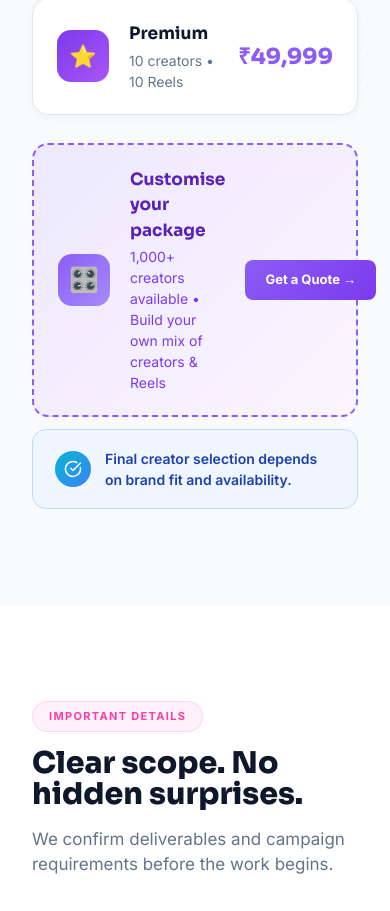
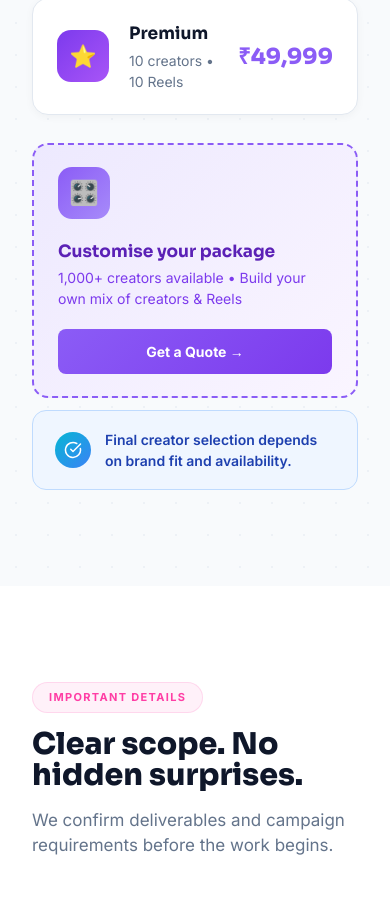
Before and after one commit to mysocialcrux8008-hash/My-social-Crux, a Next.js app: page /influencer-marketing-services in a window 390 px wide. Shown: the part 10010-10921 px from the top of the page. Built offline with nearby package versions, Linux system fonts and the light colour scheme.

Commit message:
Fix mobile responsive layout on influencer page custom package card

```diff
--- a/src/app/influencer-marketing-services/InfluencerContent.tsx
+++ b/src/app/influencer-marketing-services/InfluencerContent.tsx
@@ -139,18 +139,20 @@ export default function InfluencerContent() {
           <motion.div
             initial={{ opacity: 0, y: 16 }} whileInView={{ opacity: 1, y: 0 }} viewport={{ once: true }} transition={{ delay: 0.35 }}
             whileHover={{ y: -3, boxShadow: "0 16px 48px rgba(139,92,246,0.18)" }}
-            style={{ display: "flex", alignItems: "center", gap: "20px", padding: "22px 24px", borderRadius: "16px", background: "linear-gradient(135deg,#EDE9FE,#FAF5FF)", border: "2px dashed #8B5CF6", marginBottom: "12px", cursor: "pointer", transition: "all 0.25s" }}>
+            style={{ display: "flex", alignItems: "center", gap: "20px", padding: "22px 24px", borderRadius: "16px", background: "linear-gradient(135deg,#EDE9FE,#FAF5FF)", border: "2px dashed #8B5CF6", marginBottom: "12px", transition: "all 0.25s", flexWrap: "wrap" }}
+            className="inf-custom-pkg">
             <div style={{ width: "52px", height: "52px", borderRadius: "14px", background: "linear-gradient(135deg,#8B5CF6,#A78BFA)", display: "flex", alignItems: "center", justifyContent: "center", fontSize: "24px", flexShrink: 0 }}>
               🎛️
             </div>
-            <div style={{ flex: 1 }}>
+            <div style={{ flex: 1, minWidth: "160px" }}>
               <div style={{ fontFamily: "'Sora',sans-serif", fontSize: "17px", fontWeight: 700, color: "#5B21B6" }}>Customise your package</div>
               <div style={{ color: "#7C3AED", fontSize: "14px", marginTop: "3px" }}>1,000+ creators available • Build your own mix of creators & Reels</div>
             </div>
-            <a href="/contact" style={{ textDecoration: "none", display: "inline-flex", alignItems: "center", gap: "6px", padding: "10px 20px", borderRadius: "8px", background: "linear-gradient(135deg,#8B5CF6,#7C3AED)", color: "#FFF", fontWeight: 700, fontSize: "13px", flexShrink: 0, whiteSpace: "nowrap" }}>
+            <a href="/contact" style={{ textDecoration: "none", display: "inline-flex", alignItems: "center", gap: "6px", padding: "12px 22px", borderRadius: "8px", background: "linear-gradient(135deg,#8B5CF6,#7C3AED)", color: "#FFF", fontWeight: 700, fontSize: "14px", flexShrink: 0, whiteSpace: "nowrap" }}>
               Get a Quote →
             </a>
           </motion.div>
+          <style>{`@media(max-width:520px){ .inf-custom-pkg { flex-direction: column !important; align-items: flex-start !important; } .inf-custom-pkg a { width: 100%; justify-content: center; } }`}</style>
 
           {/* Disclaimer note */}
           <motion.div initial={{ opacity: 0 }} whileInView={{ opacity: 1 }} viewport={{ once: true }}
```
